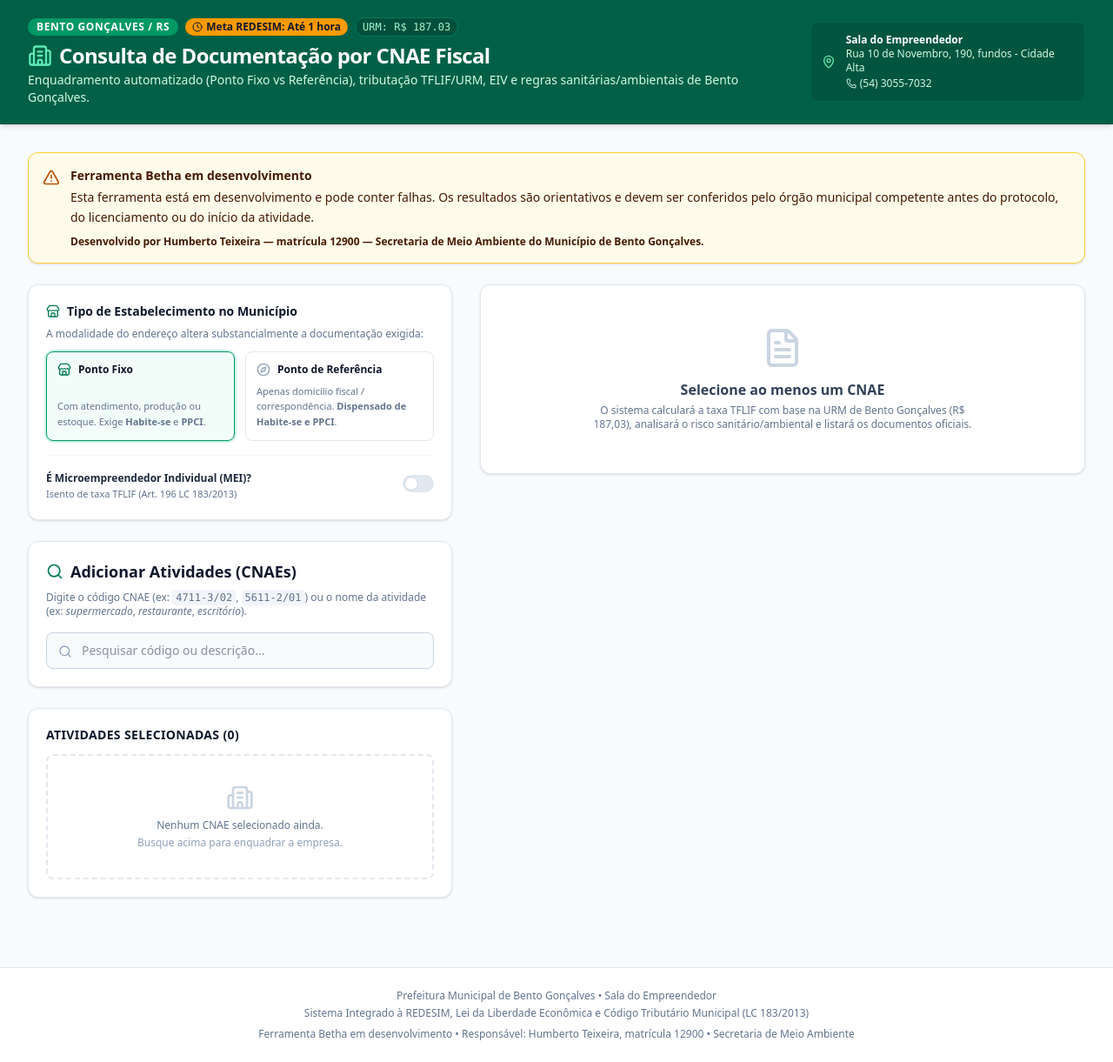
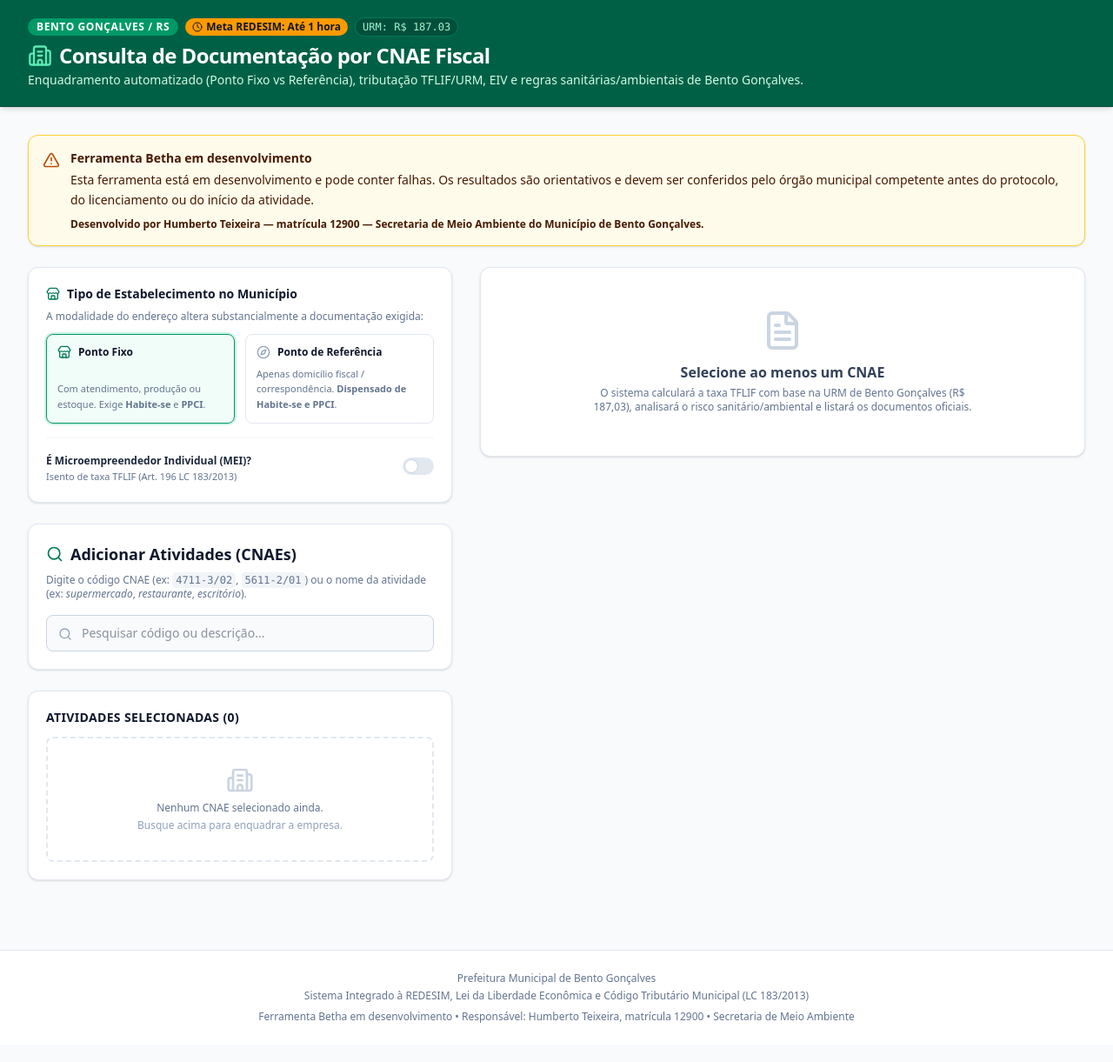
Before and after one commit to hateixeira/consulta-cnae, a React (Vite) app: page / in a window 1280 px wide. Shown: the whole page at 87% size. Built offline with nearby package versions, Linux system fonts and the light colour scheme.

Commit message:
fix(site): remover contatos e referencia a Sala do Empreendedor

```diff
--- a/src/App.jsx
+++ b/src/App.jsx
@@ -164,7 +164,7 @@ export default function App() {
       });
     });
 
-    texto += `\n---\nSala do Empreendedor de Bento Gonçalves - Tel: (54) 3055-7032`;
+    texto += `\n---\nPrefeitura Municipal de Bento Gonçalves`;
 
     navigator.clipboard.writeText(texto);
     setCopiado(true);
@@ -198,14 +198,7 @@ export default function App() {
               </p>
             </div>
 
-            <div className="flex items-center gap-3 text-xs text-emerald-100 bg-emerald-900/60 p-3 rounded-lg border border-emerald-700/50">
-              <MapPin className="w-4 h-4 text-emerald-300 shrink-0" />
-              <div>
-                <p className="font-semibold text-white">Sala do Empreendedor</p>
-                <p>Rua 10 de Novembro, 190, fundos - Cidade Alta</p>
-                <p className="flex items-center gap-1 mt-0.5"><Phone className="w-3 h-3" /> (54) 3055-7032</p>
-              </div>
-            </div>
+
           </div>
         </div>
       </header>
@@ -709,7 +702,7 @@ export default function App() {
 
       {/* Footer */}
       <footer className="mt-12 bg-white border-t border-slate-200 py-6 text-center text-xs text-slate-500 print:hidden">
-        <p>Prefeitura Municipal de Bento Gonçalves • Sala do Empreendedor</p>
+        <p>Prefeitura Municipal de Bento Gonçalves</p>
         <p className="mt-1">Sistema Integrado à REDESIM, Lei da Liberdade Econômica e Código Tributário Municipal (LC 183/2013)</p><p className="mt-2">Ferramenta Betha em desenvolvimento • Responsável: Humberto Teixeira, matrícula 12900 • Secretaria de Meio Ambiente</p>
       </footer>
 
```
Also changed, not shown: 1 other file (tests, documents, lock files or other folders).
